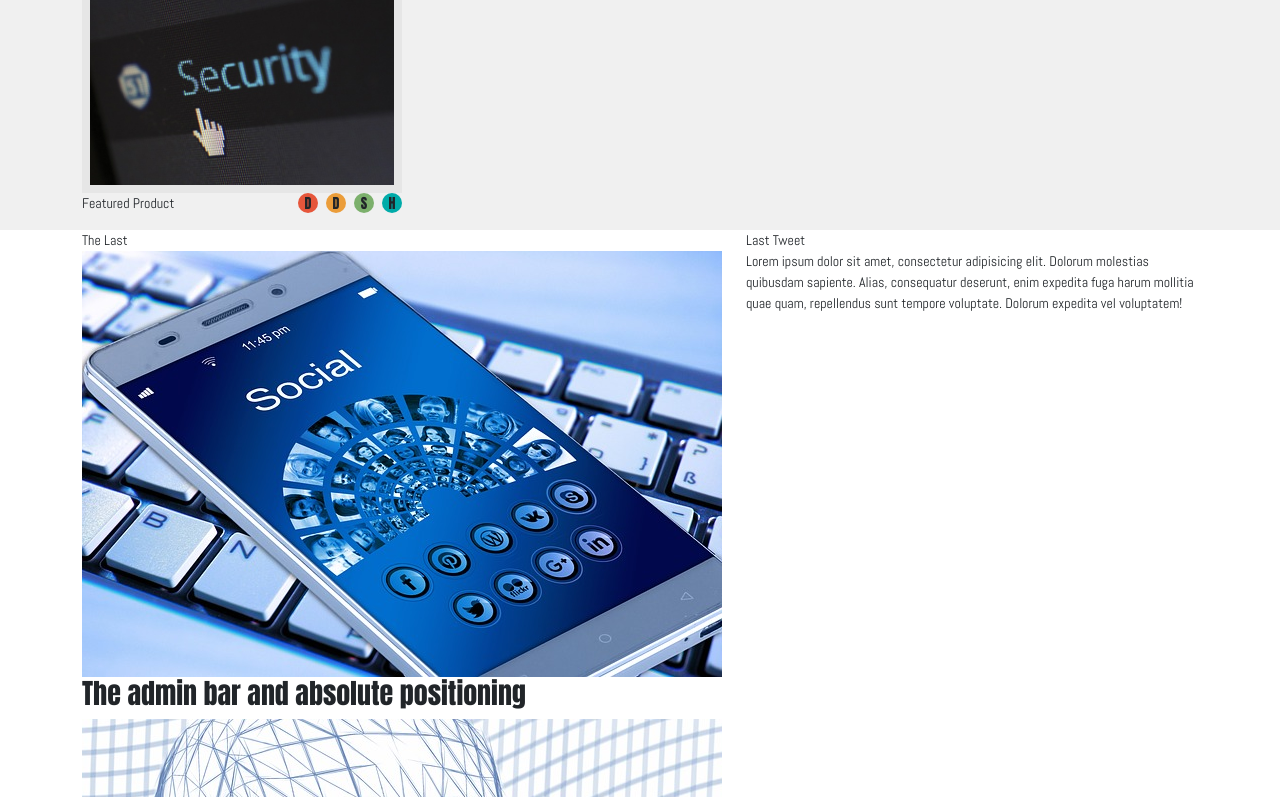
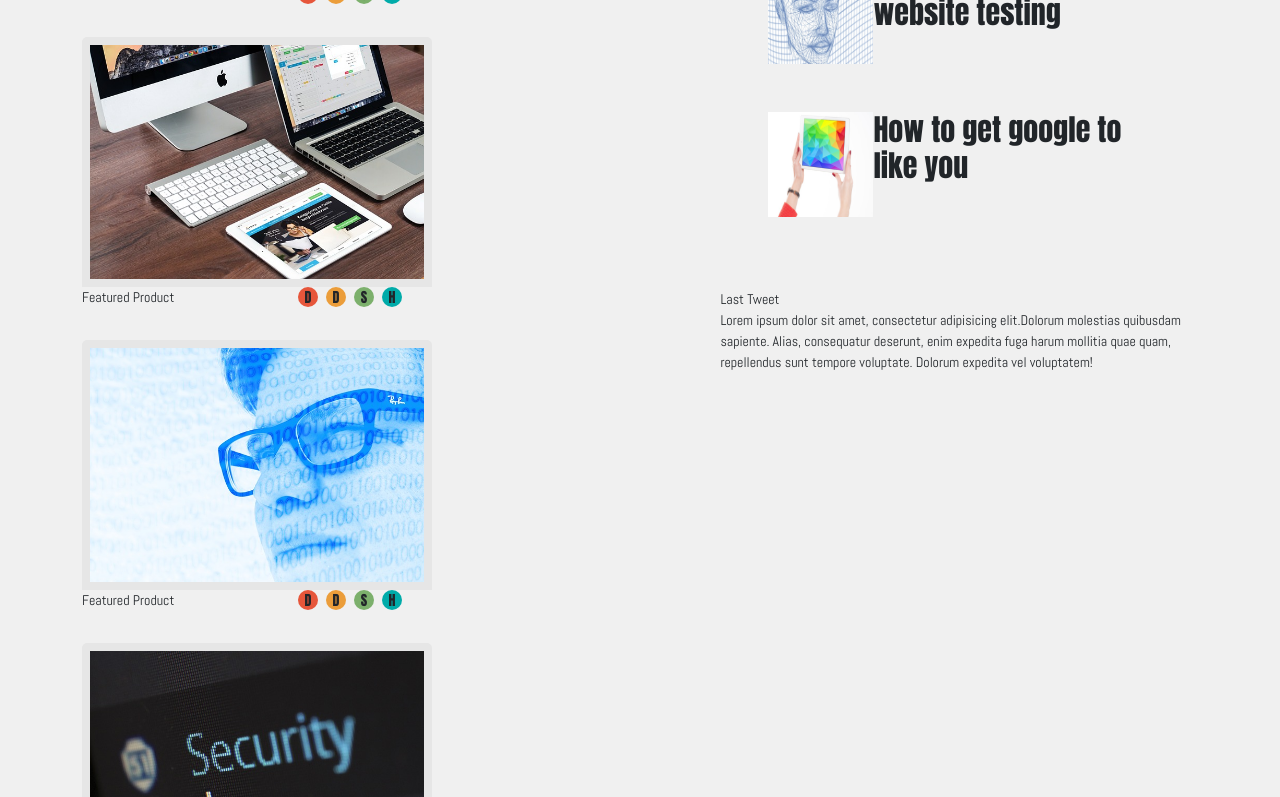
Before and after one commit to codeup-cruz-rios/codeup-design-project, a plain HTML site: page index.html in a window 1280 px wide. Shown: the part 827-1624 px from the top of the page. Drawn offline with nearby package versions, Linux system fonts and the light colour scheme.

Commit message:
passing it off

```diff
--- a/css/style.css
+++ b/css/style.css
@@ -8,6 +8,9 @@ body {
 }
 h1, h2, h3 {
     font-family: 'Anton', sans-serif;
+}
+h3{
+    font-size: 30px;
 }
 .icon ul li{
     font-family: 'Anton', sans-serif;
@@ -32,7 +35,8 @@ h1, h2, h3 {
 }
 .card-img-top {
     border: 8px solid #E6E6E6;
-    max-height: 13rem;
+    width: 350px;
+    height: 250px;
 }
 .main-icons ul li {
     font-family: 'Anton', sans-serif;
@@ -40,3 +44,7 @@ h1, h2, h3 {
     width: 20px;
     height: 20px;
 }
+.last-imgs {
+    height: 105px;
+    width: 105px;
+}
--- a/index.html
+++ b/index.html
@@ -1,5 +1,5 @@
 <!doctype html>
-<html lang="en">
+<html lang="en" xmlns="http://www.w3.org/1999/html">
 <head>
     <meta charset="UTF-8">
     <meta name="viewport"
@@ -44,7 +44,7 @@
             <div class="row align-items-center w-100">
                 <div class="col d-flex flex-column align-items-center py-5">
                    <h1 style="font-size: 60px;">Visual Design & Web Development</h1>
-                    <h2 class="py-4">From Park City, Utah</h2>
+                    <h2 class="py-4" style="font-size: 40px">From Park City, Utah</h2>
                     <div class="justify-content-center align-items-center icon">
                         <ul class="d-flex list-unstyled gap-4 text-center">
                             <li class="design-icon">Design</li>
@@ -56,7 +56,7 @@
                 </div>
             </div>
         </header>
-        <main class="container">
+        <main class="container d-flex">
             <div class="row d-flex">
                 <div class="p-5 text-center">
                     Selected Work
@@ -121,33 +121,34 @@
                    </div>
                    </div>
                 </div>
-            </div>
-        </main>
+
 
         <aside class="container">
-                <div class="row d-flex">
-                    <div class="col d-flex flex-wrap">
-                        <div>The Last</div>
-                        <div>
-                            <img src="images/mobile-phone.jpg">
+            <div class="row d-flex flex-column justify-content-between">
+                <div class="col flex-shrink">
+                    <div class="p-5 text-center">The Last</div>
+                        <div class="p-5">
+                        <div class="d-flex py-4">
+                            <img src="images/mobile-phone.jpg" class="last-imgs">
                             <h3>The admin bar and absolute positioning</h3>
                         </div>
-                        <div>
-                            <img src="images/head.jpg">
+                        <div class="d-flex py-4">
+                            <img src="images/head.jpg" class="last-imgs">
                             <h3>Nibbler awesome website testing</h3>
                         </div>
-                        <div>
-                            <img src="images/ipad.jpg">
+                        <div class="d-flex py-4">
+                            <img src="images/ipad.jpg" class="last-imgs">
                             <h3>How to get google to like you</h3>
+                        </div>
                         </div>
                 </div>
                 <div class="col">
                     Last Tweet
-                        <p>Lorem ipsum dolor sit amet, consectetur adipisicing elit. Dolorum molestias quibusdam sapiente. Alias, consequatur deserunt, enim expedita fuga harum mollitia quae quam, repellendus sunt tempore voluptate. Dolorum expedita vel voluptatem!</p>
+                    <p>Lorem ipsum dolor sit amet, consectetur adipisicing elit.Dolorum molestias quibusdam sapiente. Alias, consequatur deserunt, enim expedita fuga harum mollitia quae quam, repellendus sunt tempore voluptate. Dolorum expedita vel voluptatem!</p>
                 </div>
             </div>
              </aside>
-
+        </main>
     </div>
 
 <script src="https://cdn.jsdelivr.net/npm/bootstrap@5.3.1/dist/js/bootstrap.bundle.min.js" integrity="sha384-HwwvtgBNo3bZJJLYd8oVXjrBZt8cqVSpeBNS5n7C8IVInixGAoxmnlMuBnhbgrkm" crossorigin="anonymous"></script>
```
Lines whose indentation alone changed are shown as unchanged.
